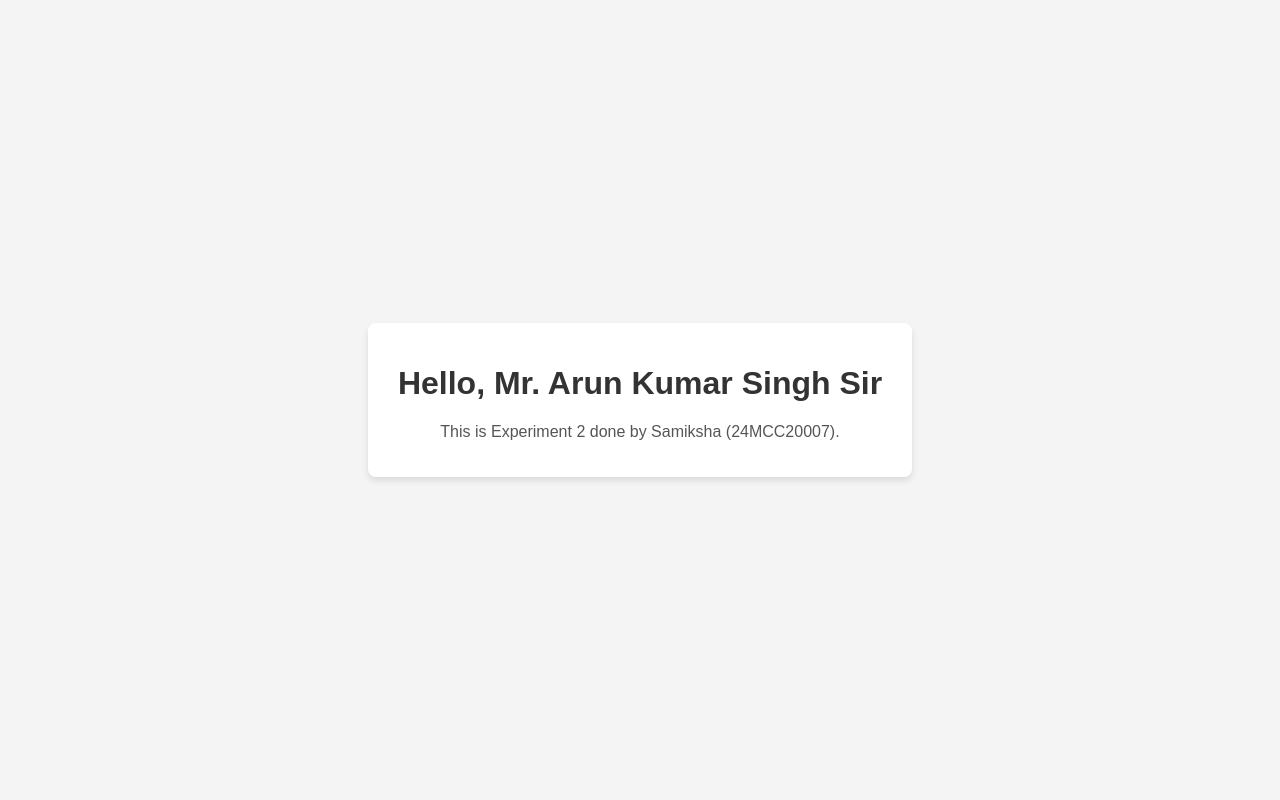
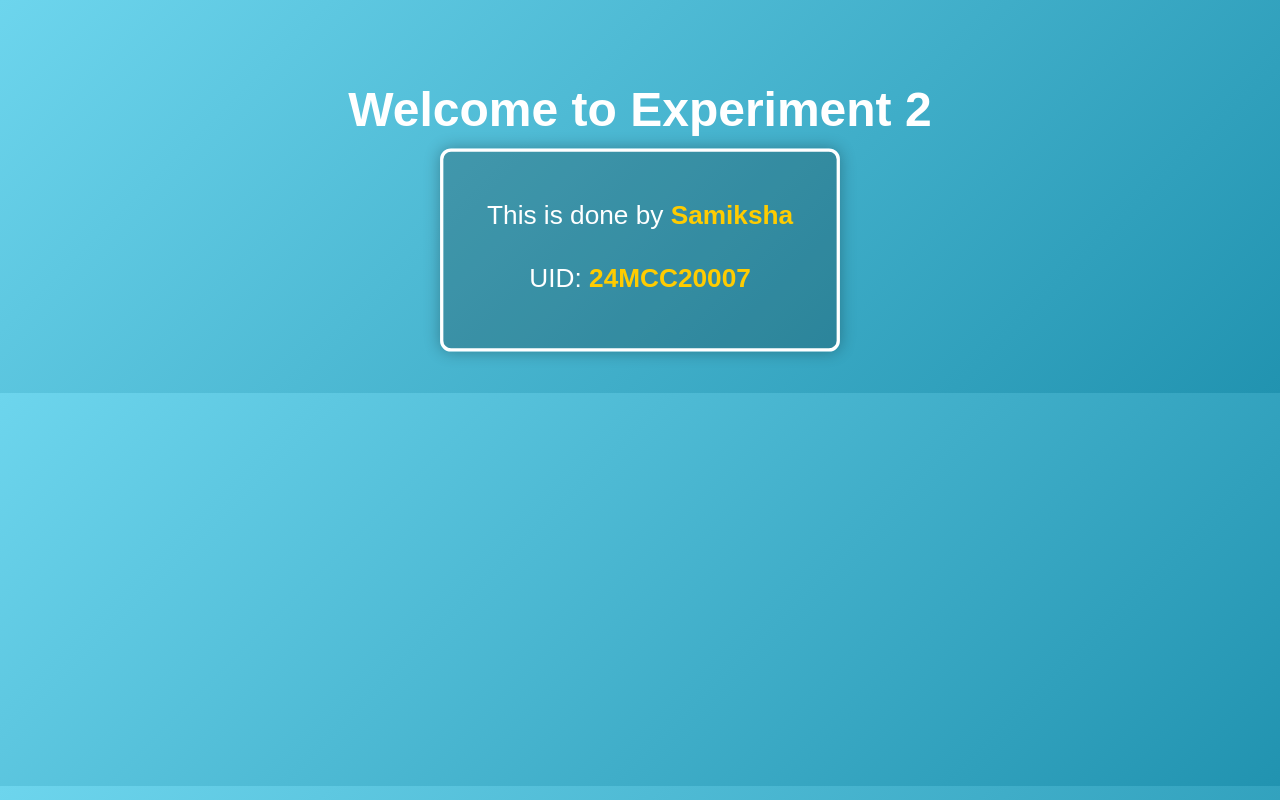
Before and after one commit to samikshachhabra17/cloudexp2, a plain HTML site: page index.html in a window 1280 px wide. Drawn offline with Linux system fonts and the light colour scheme.

Commit message:
edit the front end

```diff
--- a/index.html
+++ b/index.html
@@ -7,34 +7,59 @@
     <style>
         body {
             font-family: Arial, sans-serif;
+            background: linear-gradient(135deg, #6dd5ed, #2193b0);
+            color: #fff;
+            text-align: center;
+            padding: 50px;
             margin: 0;
-            padding: 0;
-            background-color: #f4f4f4;
-            display: flex;
-            justify-content: center;
-            align-items: center;
-            height: 100vh;
-        }
-        .container {
-            background: #ffffff;
-            padding: 20px 30px;
-            border-radius: 8px;
-            box-shadow: 0 4px 6px rgba(0, 0, 0, 0.1);
-            text-align: center;
         }
         h1 {
-            color: #333;
+            font-size: 3em;
+            margin-bottom: 20px;
+            animation: slideIn 2s ease-in-out;
         }
         p {
-            color: #555;
-            font-size: 16px;
+            font-size: 1.5em;
+            margin-bottom: 30px;
+        }
+        .highlight {
+            color: #ffcc00;
+            font-weight: bold;
+        }
+        .box {
+            display: inline-block;
+            padding: 20px 40px;
+            border: 3px solid #fff;
+            border-radius: 10px;
+            box-shadow: 0 0 15px rgba(0, 0, 0, 0.3);
+            background: rgba(0, 0, 0, 0.2);
+            animation: pulse 1.5s infinite;
+        }
+        @keyframes slideIn {
+            from {
+                transform: translateY(-50px);
+                opacity: 0;
+            }
+            to {
+                transform: translateY(0);
+                opacity: 1;
+            }
+        }
+        @keyframes pulse {
+            0%, 100% {
+                transform: scale(1);
+            }
+            50% {
+                transform: scale(1.1);
+            }
         }
     </style>
 </head>
 <body>
-    <div class="container">
-        <h1>Hello, Mr. Arun Kumar Singh Sir</h1>
-        <p>This is Experiment 2 done by Samiksha (24MCC20007).</p>
+    <h1>Welcome to Experiment 2</h1>
+    <div class="box">
+        <p>This is done by <span class="highlight">Samiksha</span></p>
+        <p>UID: <span class="highlight">24MCC20007</span></p>
     </div>
 </body>
 </html>
```
